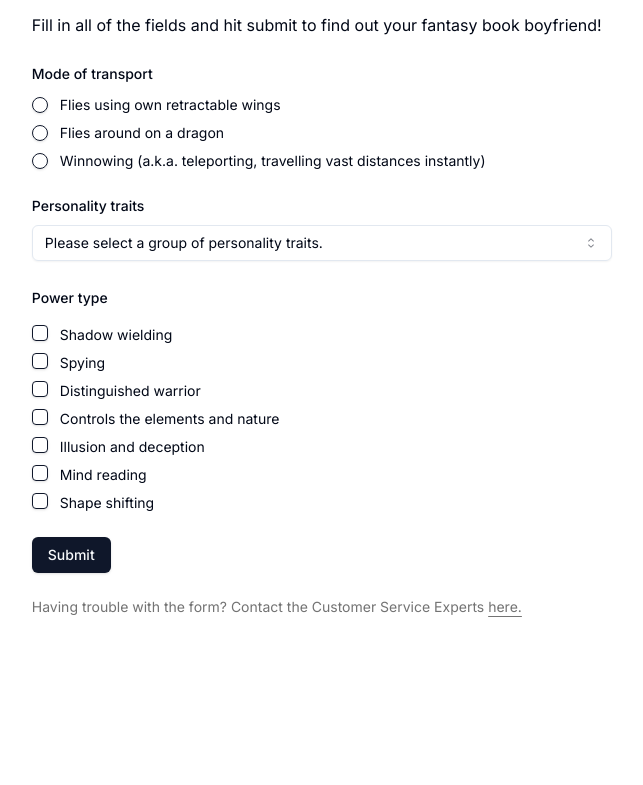
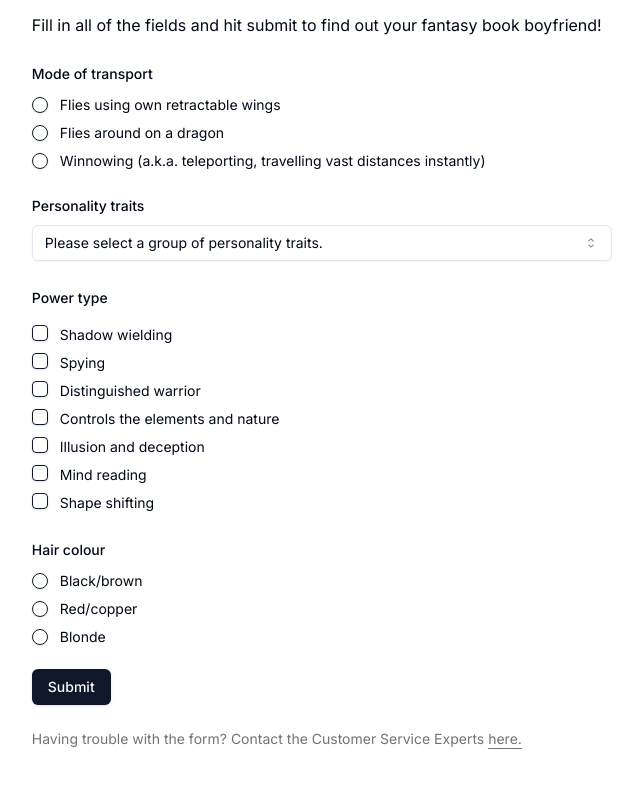
Before and after one commit to KatieB5/form-validation-app, a Next.js app: page /quiz in a window 1280 px wide. Shown: the part 667-1452 px from the top of the page, without its empty margins (173-816 px from the left). Before the commit the page ends 1380 px from the top, so only its background shows below. Built offline with nearby package versions, Linux system fonts and the light colour scheme; a web font is replaced by a local one.

Commit message:
added additional form field

```diff
--- a/src/components/quiz/Quiz.tsx
+++ b/src/components/quiz/Quiz.tsx
@@ -174,6 +174,49 @@ export function Quiz() {
           )}
         />
 
+<FormField
+          control={form.control}
+          name="hair"
+          render={({ field }) => (
+            <FormItem className="space-y-3">
+              <FormLabel>Hair colour</FormLabel>
+              <FormControl>
+                <RadioGroup
+                  onValueChange={field.onChange}
+                  defaultValue={field.value}
+                  className="flex flex-col space-y-1"
+                >
+                  <FormItem className="flex items-center space-x-3 space-y-0">
+                    <FormControl>
+                      <RadioGroupItem value="Blackbrown" />
+                    </FormControl>
+                    <FormLabel className="font-normal">
+                    Black/brown
+                    </FormLabel>
+                  </FormItem>
+                  <FormItem className="flex items-center space-x-3 space-y-0">
+                    <FormControl>
+                      <RadioGroupItem value="Redcopper" />
+                    </FormControl>
+                    <FormLabel className="font-normal">
+                    Red/copper
+                    </FormLabel>
+                  </FormItem>
+                  <FormItem className="flex items-center space-x-3 space-y-0">
+                    <FormControl>
+                      <RadioGroupItem value="Blonde" />
+                    </FormControl>
+                    <FormLabel className="font-normal">
+                    Blonde
+                    </FormLabel>
+                  </FormItem>
+                </RadioGroup>
+              </FormControl>
+              <FormMessage />
+            </FormItem>
+          )}
+        />
+
         <Button type="submit">Submit</Button>
       </form>
     </Form>
--- a/src/components/quiz/types.tsx
+++ b/src/components/quiz/types.tsx
@@ -29,6 +29,16 @@ export const quizFormSchema = z.object({
   power: z.array(z.string()).refine((value) => value.length === 2, {
     message: 'You must select exactly two items.',
   }),
+  hair: z.enum(
+    [
+      "Blackbrown",
+      "Redcopper",
+      "Blonde",
+    ],
+    {
+      required_error: "Please select a book boyfriend mode of transport.",
+    }
+  ),
 });
 
 export type QuizForm = z.infer<typeof quizFormSchema>;
```
